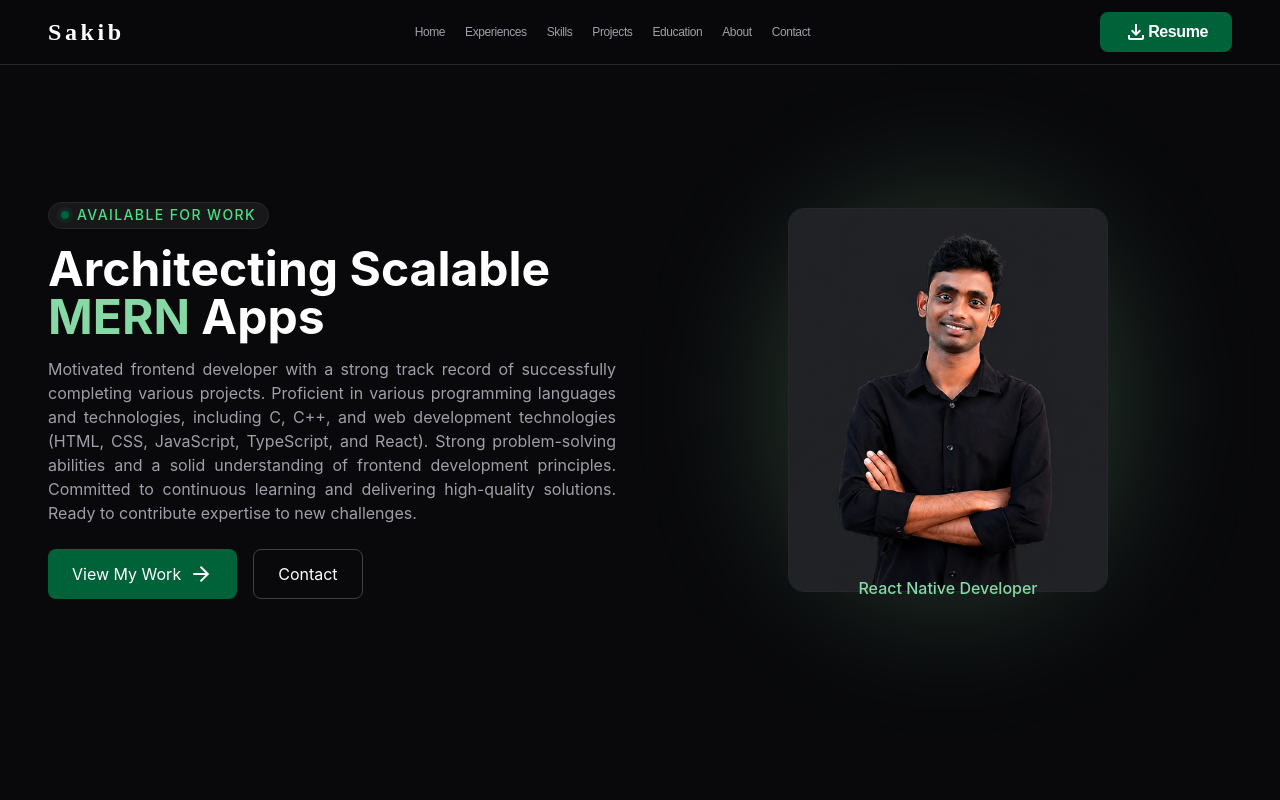
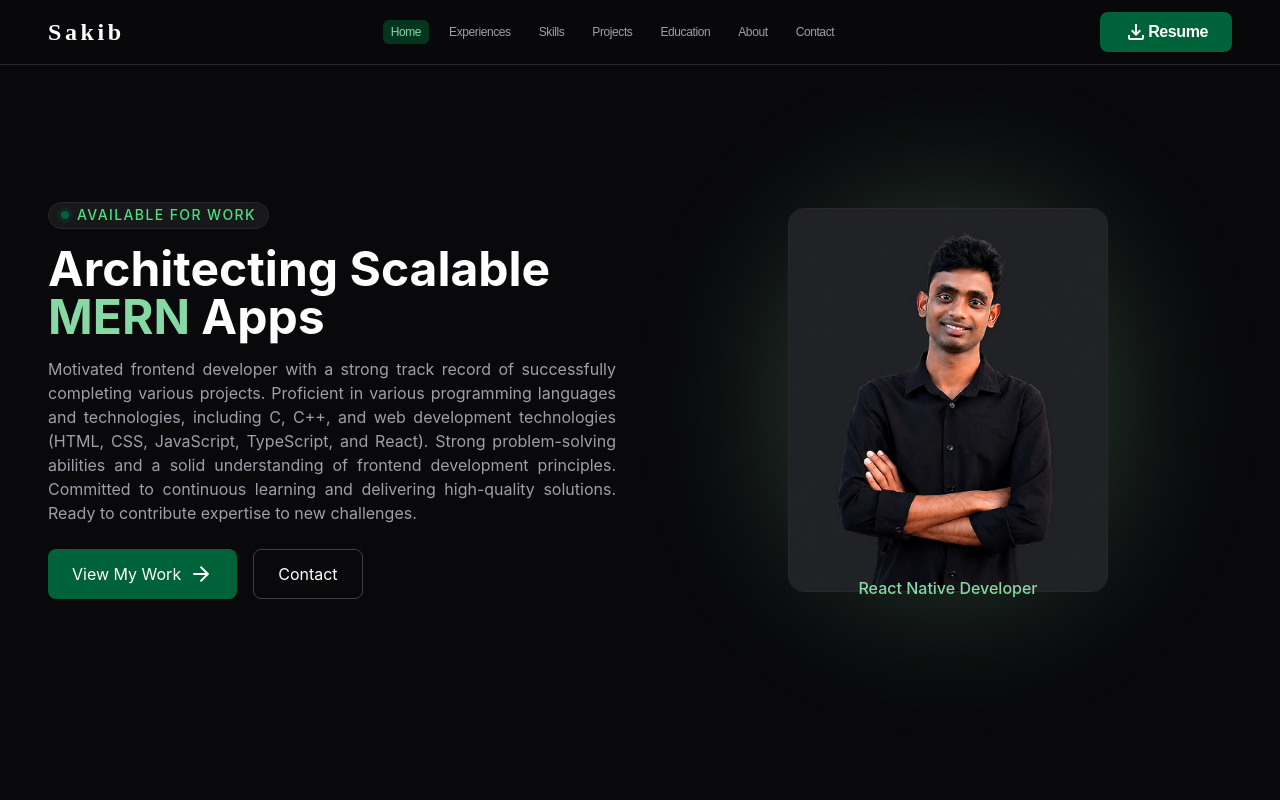
Before and after one commit to sakib-333/portfolio, a React (Vite) app: page / in a window 1280 px wide. Shown: the top 800 px of the page. Built offline with nearby package versions, Linux system fonts and the light colour scheme.

Commit message:
Show active navbar.

```diff
--- a/src/App.tsx
+++ b/src/App.tsx
@@ -1,3 +1,4 @@
+import { useState, useEffect } from "react";
 import Navbar from "./components/header/Navbar";
 import About from "./components/main/About";
 import Experience from "./components/main/Experience";
@@ -8,14 +9,27 @@ import Skills from "./components/main/Skills";
 import Projects from "./components/main/Projects";
 import Footer from "./components/footer/Footer";
 
+const App = () => {
+  const [activeSection, setActiveSection] = useState<string>("home");
 
+  useEffect(() => {
+    const handleScroll = () => {
+      const sections = document.querySelectorAll("section[id]");
+      sections.forEach((section) => {
+        const sec = section as HTMLElement;
+        if (window.scrollY + 400 >= sec.offsetTop) {
+          setActiveSection(sec.id);
+        }
+      });
+    };
 
+    window.addEventListener("scroll", handleScroll);
+    return () => window.removeEventListener("scroll", handleScroll);
+  }, []);
 
-
-const App = () => {
   return (
     <div className="min-h-screen bg-zinc-950 text-white selection:bg-primary-container selection:text-white">
-      <Navbar />
+      <Navbar activeSection={activeSection} />
       <main className="w-full mx-auto">
         <Home />
         <Experience />
@@ -27,7 +41,7 @@ const App = () => {
       </main>
       <Footer />
     </div>
-  )
-}
+  );
+};
 
 export default App
--- a/src/components/header/Navbar.tsx
+++ b/src/components/header/Navbar.tsx
@@ -1,6 +1,10 @@
 import { useState, useEffect } from 'react';
 
-const Navbar = () => {
+interface NavbarProps {
+    activeSection?: string;
+}
+
+const Navbar = ({ activeSection }: NavbarProps) => {
     const [isOpen, setIsOpen] = useState(false);
 
     useEffect(() => {
@@ -36,15 +40,22 @@ const Navbar = () => {
 
                 {/* Desktop Navigation */}
                 <div className="hidden md:flex items-center gap-3">
-                    {navLinks.map((link) => (
+                    {navLinks.map((link) => {
+                        const isActive = link.href.replace('#', '') === activeSection;
+                        return (
                             <a
                                 key={link.name}
-                            className="text-zinc-400 hover:text-white hover:bg-zinc-900/50 text-xs rounded-md px-1 py-0.5 transition-all"
+                                className={`text-xs rounded-md px-2 py-1 transition-all ${
+                                    isActive
+                                    ? "text-primary bg-primary-container/50"
+                                    : "text-zinc-400 hover:text-white hover:bg-zinc-900/50"
+                                }`}
                                 href={link.href}
                             >
                                 {link.name}
                             </a>
-                    ))}
+                        );
+                    })}
                 </div>
 
                 <div className="flex items-center gap-4">
@@ -84,17 +95,22 @@ const Navbar = () => {
             {/* Mobile Navigation */}
             <div className={`fixed inset-0 top-16 w-full h-[calc(100vh-4rem)] bg-zinc-950/98 backdrop-blur-xl md:hidden transition-all duration-500 ease-in-out ${isOpen ? 'translate-x-0 opacity-100' : 'translate-x-full opacity-0'}`}>
                 <div className="flex flex-col items-center justify-center h-full gap-8 px-6 overflow-scroll">
-                    {navLinks.map((link, index) => (
+                    {navLinks.map((link, index) => {
+                        const isActive = link.href.replace('#', '') === activeSection;
+                        return (
                             <a
                                 key={link.name}
-                            className="text-zinc-400 hover:text-white transition-all text-2xl font-medium tracking-tight hover:scale-110 active:scale-95"
+                                className={`transition-all text-2xl font-medium tracking-tight hover:scale-110 active:scale-95 ${
+                                    isActive ? "text-white scale-110 font-bold" : "text-zinc-400 hover:text-white"
+                                }`}
                                 href={link.href}
                                 style={{ transitionDelay: isOpen ? `${index * 50}ms` : '0ms' }}
                                 onClick={() => setIsOpen(false)}
                             >
                                 {link.name}
                             </a>
-                    ))}
+                        );
+                    })}
                 </div>
             </div>
         </nav>
--- a/src/components/main/Home.tsx
+++ b/src/components/main/Home.tsx
@@ -16,7 +16,7 @@ const Home = () => {
 
     return (
         <motion.section
-            id="about"
+            id="home"
             initial={{ opacity: 0, y: 20 }}
             animate={{ opacity: 1, y: 0 }}
             transition={{ duration: 0.8, ease: "easeOut" }}
```
Lines whose indentation alone changed are shown as unchanged.
